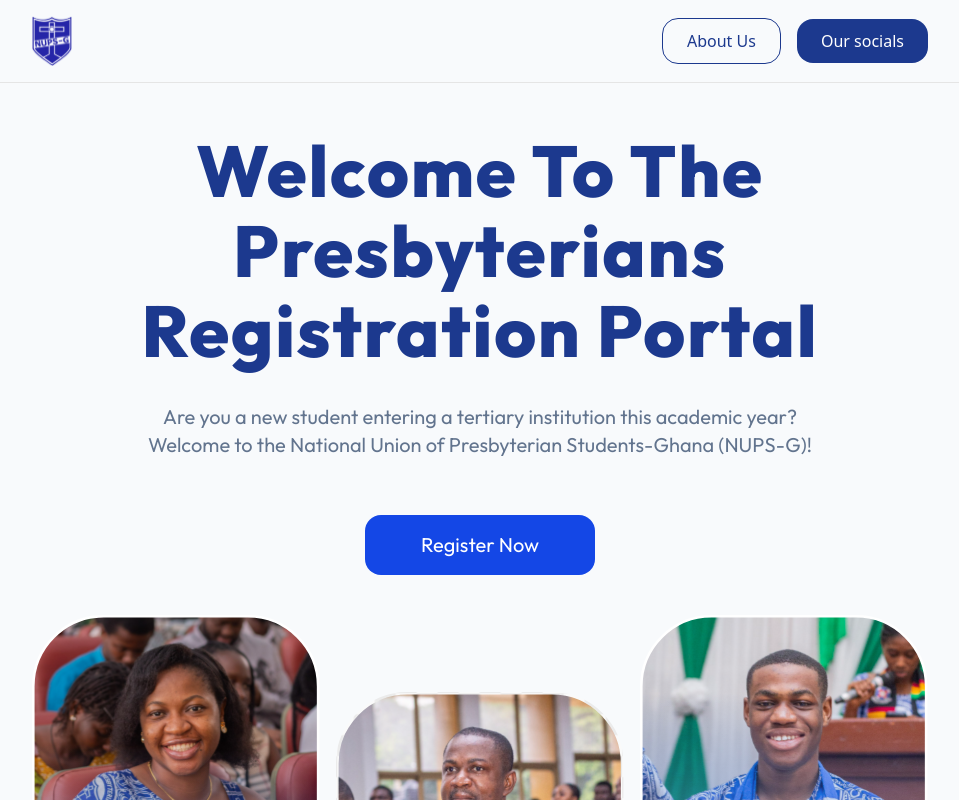
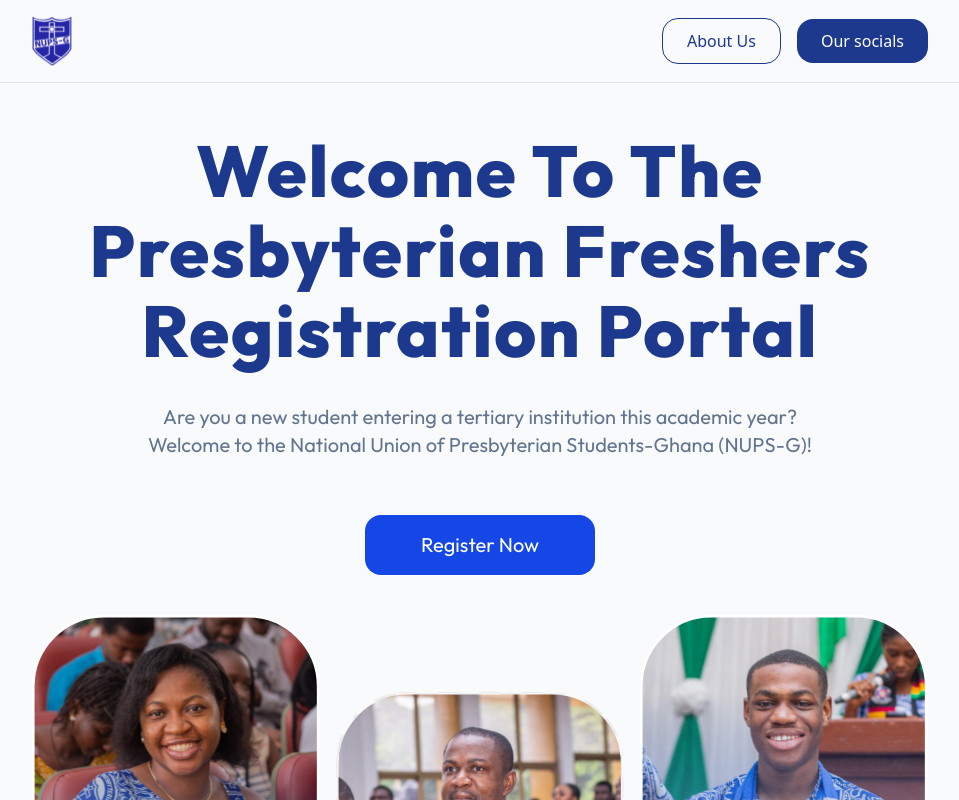
Before and after one commit to Asante-Presbytery-Nupsg/asante_nupsg_frontend, a React (Vite) app: page / in a window 1280 px wide. Shown: the top 800 px of the page, without its empty margins (160-1119 px from the left). Built offline with nearby package versions, Linux system fonts and the light colour scheme.

Commit message:
(chore): Changed the hero text

```diff
--- a/src/pages/Home/partials/HeroSection.tsx
+++ b/src/pages/Home/partials/HeroSection.tsx
@@ -59,7 +59,7 @@
           animate="visible"
           variants={textVariant}
         >
-          Welcome to the Presbyterians Registration Portal
+          Welcome to the Presbyterian Freshers Registration Portal
         </motion.div>
 
         <motion.div
```
